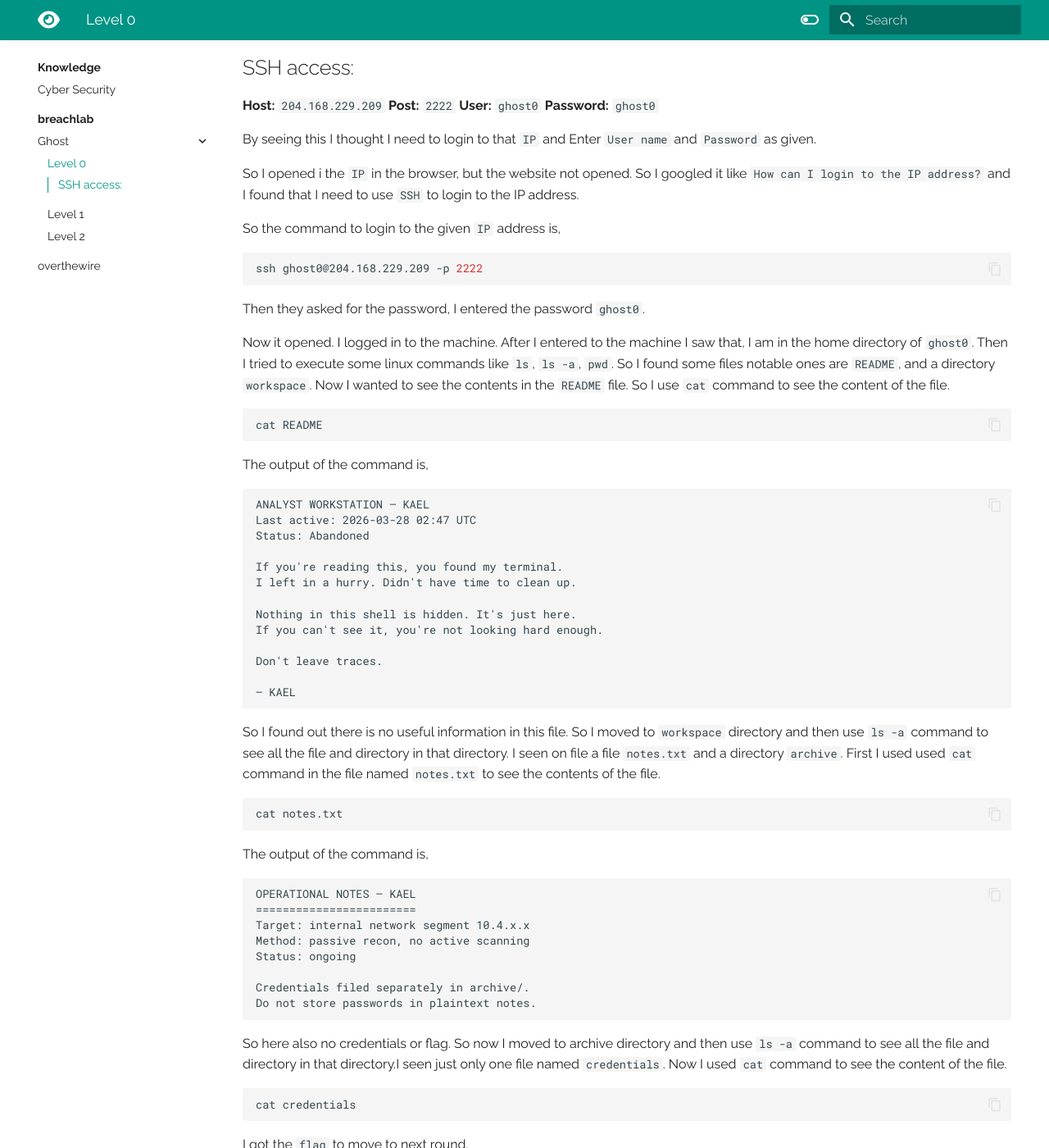
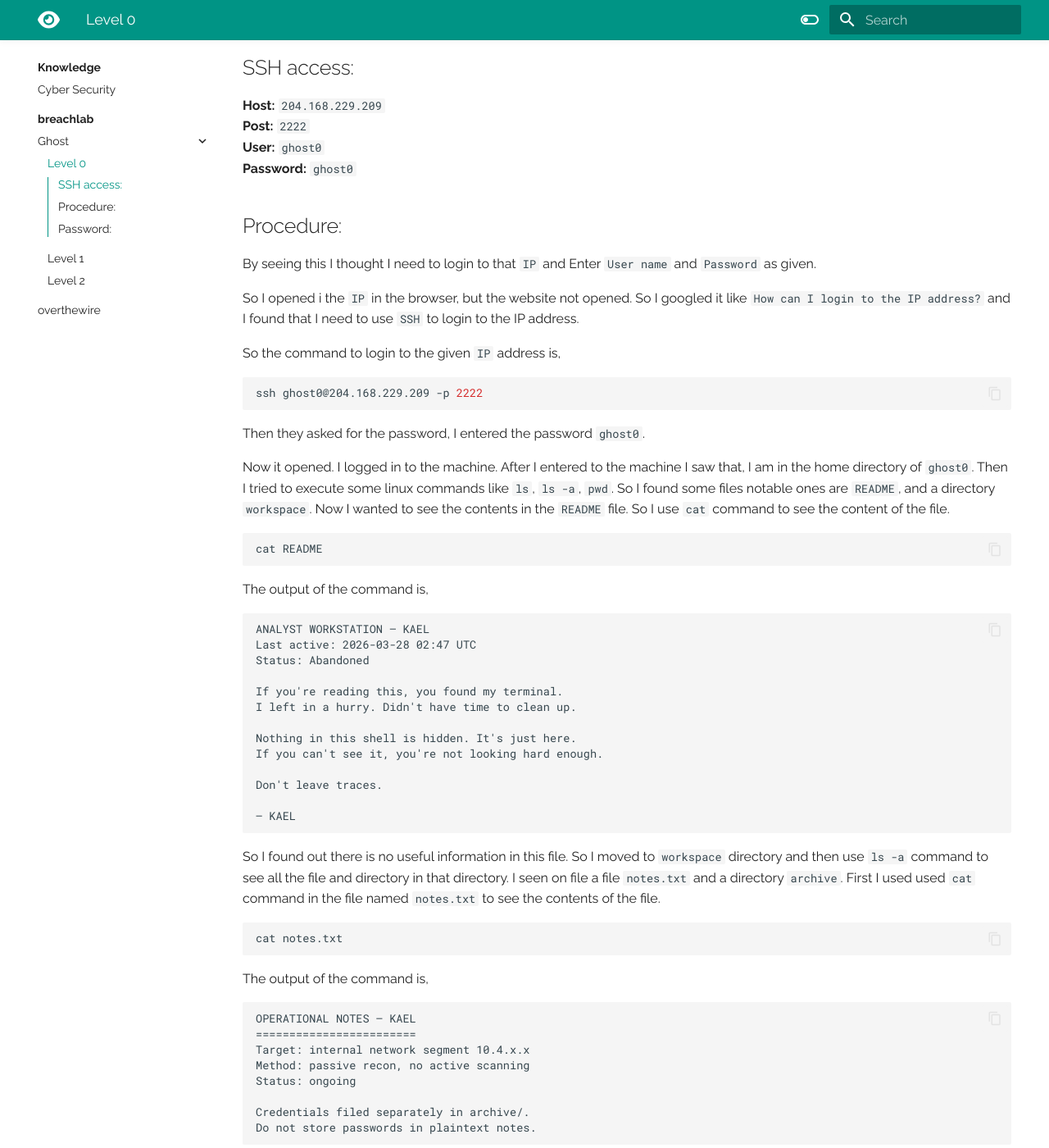
Before and after one commit to ajax-y/documentation, an MkDocs documentation site: the page built from docs/Knowledge/Cyber Security/breachlab/ghost/L0.md, in a window 1280 px wide and 1400 px high, scrolled down 311 px. Shown: the whole window at 82% size. Built offline with MkDocs 1.6.1 and Material for MkDocs 9.7.7, drawn with Linux system fonts in a browser that asks for light colours.

Commit message:
Added <br> tag for host, port, user, password and Sub topic for each file.

````diff
--- a/docs/Knowledge/Cyber Security/breachlab/ghost/L0.md
+++ b/docs/Knowledge/Cyber Security/breachlab/ghost/L0.md
@@ -5,11 +5,12 @@ In this Level they gave some data.
 
 ## SSH access:
 
-**Host:** `204.168.229.209`
-**Post:** `2222`
-**User:** `ghost0`
-**Password:** `ghost0`
+**Host:** `204.168.229.209`<br>
+**Post:** `2222`<br>
+**User:** `ghost0`<br>
+**Password:** `ghost0`<br>
 
+## Procedure:
 By seeing this I thought I need to login to that `IP` and Enter `User name` and `Password` as given.
 
 So I opened i the `IP` in the browser, but the website not opened. So I googled it like `How can I login to the IP address?` and I found that I need to use `SSH` to login to the IP address.
@@ -69,7 +70,7 @@ So here also no credentials or flag. So now I moved to archive directory and the
 ```bash
 cat credentials
 ```
-
+## Password:
 I got the `flag` to move to next round.
 
 ```
````
Also changed, not shown: docs/Knowledge/Cyber Security/breachlab/ghost/L1.md (+7 -4 lines).
